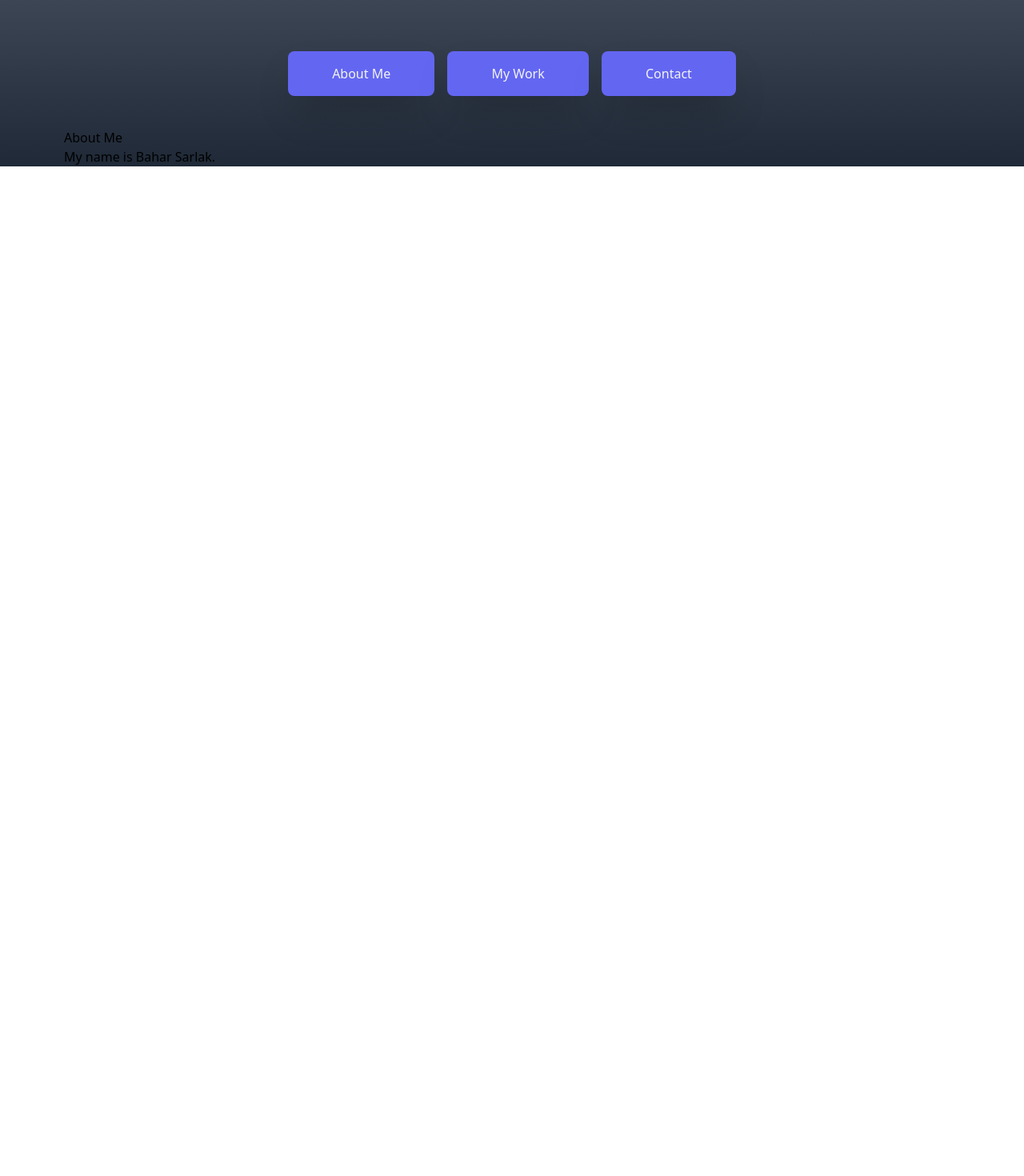
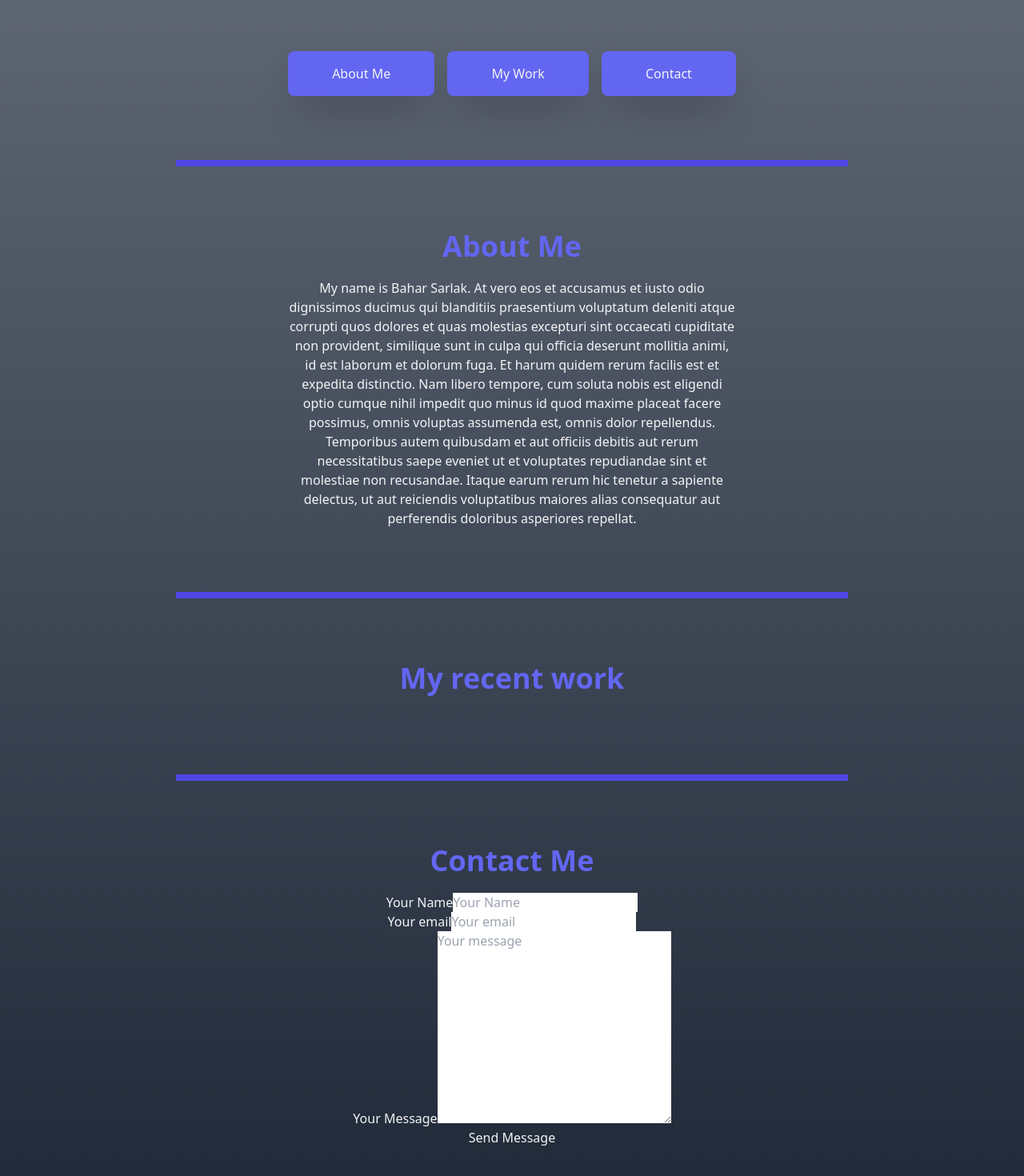
Before and after one commit to BaharSarlak/personalportfolio, a React (Create React App) app: page / in a window 1280 px wide. Shown: the part 324-1794 px from the top of the page at 80% size. Before the commit the page ends 800 px from the top, so only its background shows below. Built offline with nearby package versions, Linux system fonts and the light colour scheme; the HTML template or start-up script is replaced by a standard one.

Commit message:
contact form with synchronous state update problem*** needs to be fixed

```diff
--- a/src/App.js
+++ b/src/App.js
@@ -1,15 +1,16 @@
 
 import svg from './images/female-developer-illustration/female developer 1---.svg'
+import ContactForm from './formComponent';
 
 function App() {
   return (
-    <div className="bg-gradient-to-b from-gray-500 to-gray-800 px-20 ">
+    <div className="bg-gradient-to-b from-gray-500 to-gray-800 px-20 text-gray-100">
       <div className='py-8 overflow-auto'>
         <img src={svg} alt="svg" width="30%" className='float-right object-fill pr-20'/>
         <h1 className="w-2/3 text-indigo-400 text-6xl py-5 px-8">Welcome to my page</h1>
         <h4 className="text-gray-100 w-1/2 text-3xl py-9 px-10"> My name is Bahar <br/> and I am a web developer!</h4>
       </div>
-      <div className='pt-20 w-1/2 mx-auto pb-10 flex flex-row gap-4 text-gray-100'>
+      <div className='py-20 w-1/2 mx-auto flex flex-row gap-4 '>
         <button type="button" className='btn-indigo'>
           <a href="#about">About Me</a>
         </button>
@@ -20,10 +21,24 @@ function App() {
           <a href="#about">Contact</a>
         </button>
       </div>
-      <div>
-        <h2>About Me</h2>
-        <p>My name is Bahar Sarlak.</p>
+      <div className='w-3/4 h-2 bg-indigo-600 mx-auto'></div>
+      <div className='py-20 w-1/2 mx-auto text-center'>
+        <h2 className='headings'>About Me</h2>
+        <p>My name is Bahar Sarlak. At vero eos et accusamus et iusto odio dignissimos ducimus qui blanditiis praesentium voluptatum deleniti atque corrupti quos dolores et quas molestias excepturi sint occaecati cupiditate non provident, similique sunt in culpa qui officia deserunt mollitia animi, id est laborum et dolorum fuga. Et harum quidem rerum facilis est et expedita distinctio. Nam libero tempore, cum soluta nobis est eligendi optio cumque nihil impedit quo minus id quod maxime placeat facere possimus, omnis voluptas assumenda est, omnis dolor repellendus. Temporibus autem quibusdam et aut officiis debitis aut rerum necessitatibus saepe eveniet ut et voluptates repudiandae sint et molestiae non recusandae. Itaque earum rerum hic tenetur a sapiente delectus, ut aut reiciendis voluptatibus maiores alias consequatur aut perferendis doloribus asperiores repellat.</p>
       </div>
+      <div className='w-3/4 h-2 bg-indigo-600 mx-auto'></div>
+      <div className='py-20 w-1/2 mx-auto text-center'>
+        <h2 className='headings'>My recent work</h2>
+        <div></div>
+      </div>
+      <div className='w-3/4 h-2 bg-indigo-600 mx-auto'></div>
+      <div className='py-20 w-3/4 mx-auto text-center'>
+        <h2 className='headings'>Contact Me</h2>
+        <div>
+          <ContactForm />
+        </div>
+      </div>
+
     </div>
   );
 }
--- /dev/null
+++ b/src/formComponent.js
@@ -0,0 +1,138 @@
+import {Component} from "react";
+
+class ContactForm extends Component {
+    constructor(props) {
+        super(props)
+        this.state= {
+            fields: {
+                name:'',
+                email:'',
+                message:''
+            },
+            touched: {
+                name: false,
+                email: false,
+                message: false
+            },
+            errors: {
+                name:'',
+                email:'',
+                message:'',
+                submit:''
+            }
+        }
+    }
+
+    handleChange= (event) => {
+        let target=event.target.name
+        let value=event.target.value
+        this.setState({
+            fields:{...this.state.fields, [target]: value}
+        })
+
+        console.log(this.state.fields)
+    }
+
+    handleBlur=(field) => {
+        this.setState({
+            touched : {...this.state.touched, [field]:true}
+        })
+        console.log(this.state.touched)
+
+    }
+
+    handleErrors= () => {
+        let fields=this.state.fields
+        let touched=this.state.touched
+        let errors=this.state.errors
+
+        if(touched.name) {
+            if(fields.name.length<2 || fields.name.length>20) {
+                this.setState({
+                    errors: {...errors, name:'Please enter a valid name'}
+                })
+            } else {
+                this.setState({errors:{...errors, name:''}})
+            }
+        }
+
+        if(touched.message) {
+            if(fields.message.length<6 || fields.message.length>400) {
+                this.setState({
+                    errors: {...errors, message:'Cannot be less than 6 or more than 400 characters'}
+                })
+            }
+            else {
+                this.setState({errors:{...errors, message:''}})
+            }
+        }
+
+        const emailRegex=/^\w+@\w+\.[a-zA-Z]{2,4}$/
+        if(touched.email) {
+                if(!(fields.email.match(emailRegex)) || fields.email.length>50) {
+                this.setState({
+                    errors: {...errors, email:'Invalid Email'}
+                })
+            }
+            else {
+                this.setState({errors:{...errors, email:''}})
+            }
+        }
+
+        console.log(this.state.errors)
+
+    }
+
+    checkField =(field) => () => {
+        this.handleBlur(field);
+        this.handleErrors()
+    }
+
+    handleSubmit= (event) => {
+        event.preventDefault()
+
+        if (!this.state.fields.name || !this.state.fields.email || !this.state.fields.message) {
+            this.setState({
+                errors: {...this.state.errors, submit:'There are still empty fields'}
+            })
+        } else {
+        alert('thanks for your message')
+        }
+    }
+
+    render() {
+
+
+        return(
+            <form onSubmit={this.handleSubmit}>
+                <label htmlFor="name">Your Name</label>
+                <input
+                    type="text" name="name" id="name" placeholder="Your Name"
+                    value={this.state.fields.name} onChange={this.handleChange}
+                    onBlur={this.checkField('name')}
+                />
+                <div>{this.state.errors.name}</div>
+                <label htmlFor="email">Your email</label>
+                <input
+                    type="text" name="email" id="email" placeholder="Your email"
+                    value={this.state.fields.email} onChange={this.handleChange}
+                    onBlur={this.checkField('email')}
+                />
+                <div>{this.state.errors.email}</div>
+                <label htmlFor="message">Your Message</label>
+                <textarea
+                    name="message" id="message" placeholder="Your message"
+                    rows='10' cols='30'
+                    value={this.state.fields.message} onChange={this.handleChange}
+                    onBlur={this.checkField('message')}
+                />
+                <div>{this.state.errors.message}</div>
+                <button type="submit">Send Message</button>
+                <div>{this.state.errors.submit}</div>
+            </form>
+        )
+    }
+
+}
+
+export default ContactForm
--- a/src/index.css
+++ b/src/index.css
@@ -7,3 +7,9 @@
         @apply bg-indigo-500 flex-grow py-4 px-6 rounded-lg shadow-2xl transition duration-500 ease-in-out transform hover:-translate-y-1 hover:scale-110;
     }
 }
+
+@layer components {
+    .headings {
+        @apply text-indigo-500 text-4xl font-semibold mb-5;
+    }
+}
```
